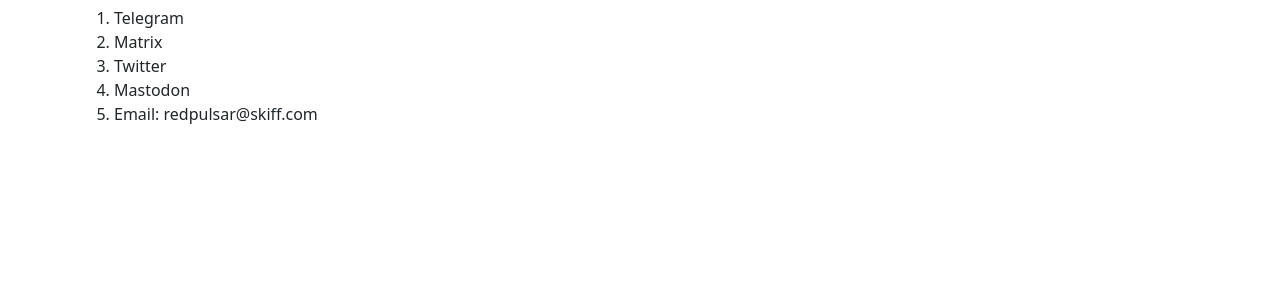
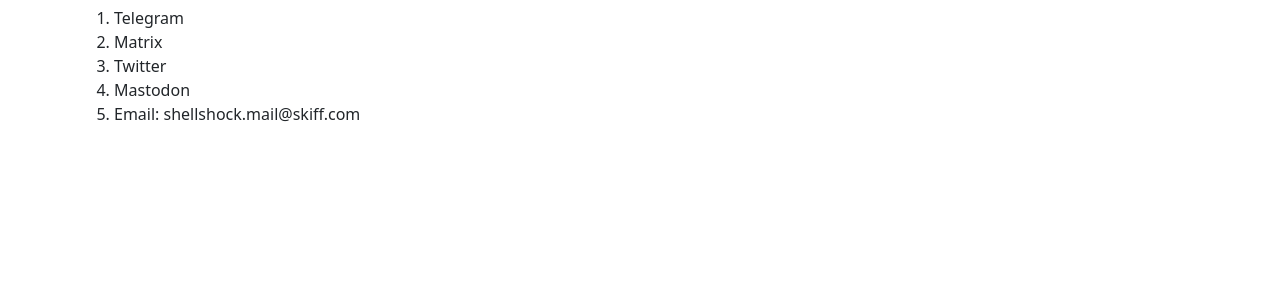
Before and after one commit to depgod/weblog, a Jekyll site: the page built from contact.md, in a window 1280 px wide. Shown: the part 198-496 px from the top of the page. Built offline with Jekyll 4.4.1, drawn with Linux system fonts in a browser that asks for light colours.

Commit message:
added email

```diff
--- a/contact.md
+++ b/contact.md
@@ -10,4 +10,4 @@ permalink: /contact/
 2. Matrix
 3. Twitter
 4. Mastodon
-5. Email: redpulsar@skiff.com
+5. Email: shellshock.mail@skiff.com
```
